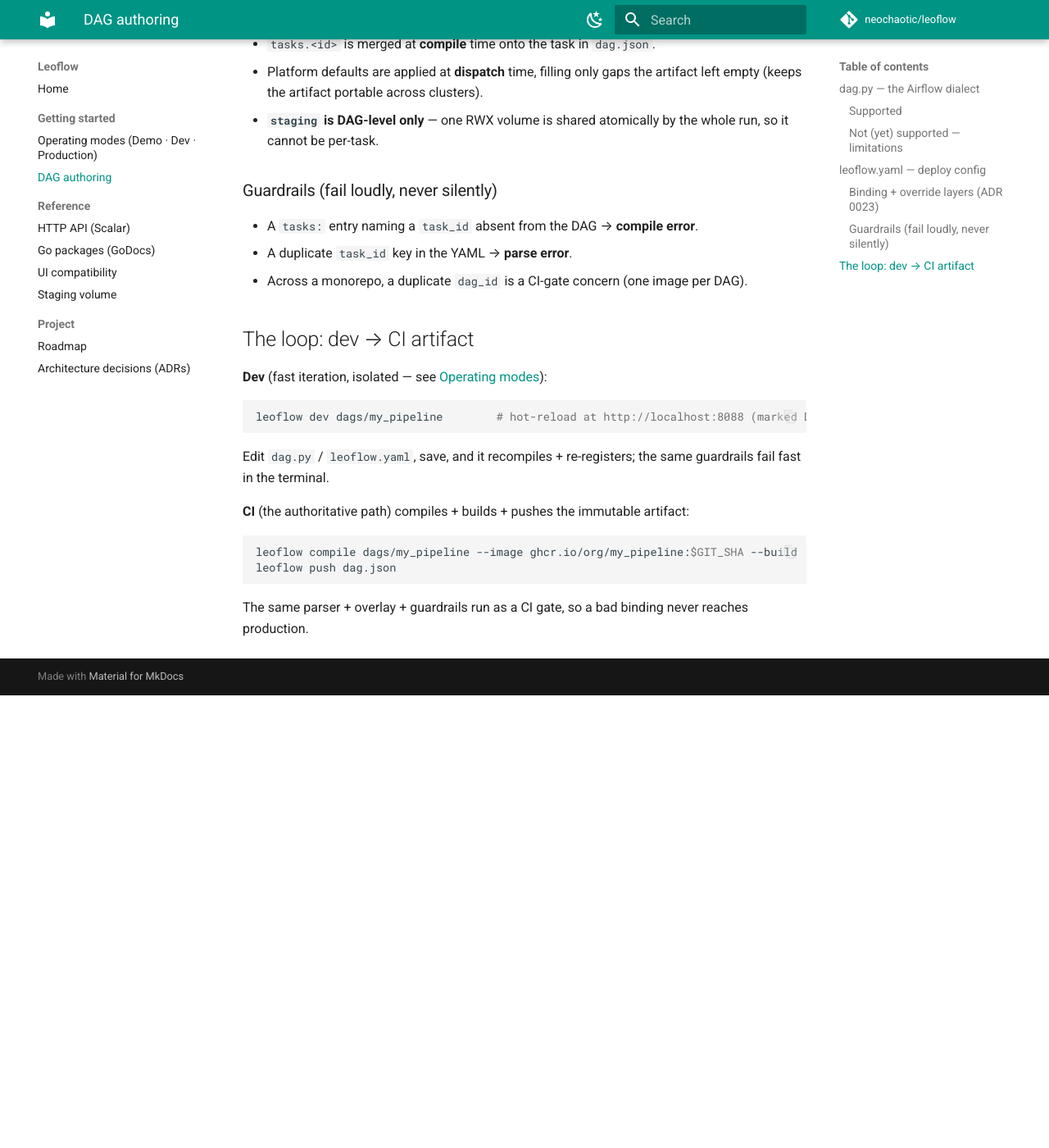
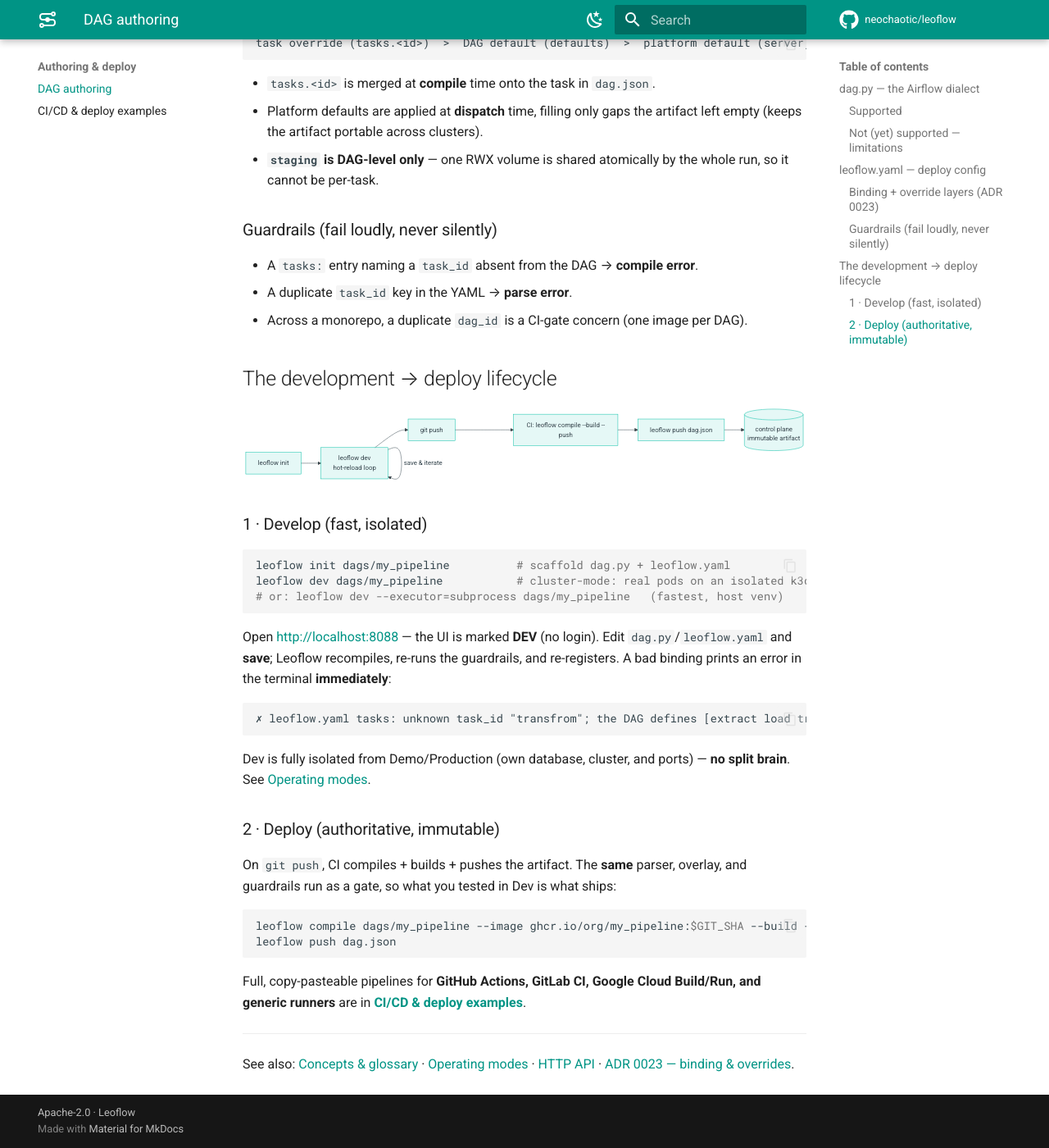
Before and after one commit to neochaotic/leoflow, an MkDocs documentation site: the page built from docs/dag-authoring.md, in a window 1280 px wide and 1400 px high, scrolled down 2068 px. Shown: the whole window at 82% size. Built offline with MkDocs 1.6.1 and Material for MkDocs 9.7.7, drawn with Linux system fonts in a browser that asks for light colours; comment, search, counter and statistics services are not loaded; before the commit the page ends 2916 px from its top, so only the background shows below that; some of the changed text lies outside the part shown.

Commit message:
docs: AAA site expansion — deploy examples, concepts, architecture, README
- deploy.md: CI/CD pipelines with tabbed examples (GitHub Actions, GitLab CI,
  Google Cloud Build/Run, generic) + the artifact lifecycle diagram.
- dag-authoring.md: detailed development → deploy lifecycle (mermaid, dev loop,
  live guardrail example) cross-linked to deploy/concepts/ADR 0023.
- concepts.md (domain glossary) + architecture.md (mermaid + stack + ADR links).
- mkdocs.yml: Material design upgrade (nav tabs, instant nav, content tabs,
  mermaid, code annotations) + ADRs and new pages in the nav.
- README: prominent Documentation section cross-referencing the Pages site + pages.

mkdocs build --strict passes (links + nav validated).

Co-Authored-By: Claude Opus 4.7 <noreply@anthropic.com>

````diff
--- a/docs/dag-authoring.md
+++ b/docs/dag-authoring.md
@@ -103,23 +103,51 @@ task override (tasks.<id>)  >  DAG default (defaults)  >  platform default (serv
 - A duplicate `task_id` key in the YAML → **parse error**.
 - Across a monorepo, a duplicate `dag_id` is a CI-gate concern (one image per DAG).
 
-## The loop: dev → CI artifact
+## The development → deploy lifecycle
 
-**Dev** (fast iteration, isolated — see [Operating modes](operating-modes.md)):
+```mermaid
+flowchart LR
+  I[leoflow init] --> D[leoflow dev<br/>hot-reload loop]
+  D -->|save & iterate| D
+  D --> G[git push]
+  G --> CI[CI: leoflow compile --build --push]
+  CI --> REG[leoflow push dag.json]
+  REG --> PROD[(control plane<br/>immutable artifact)]
+```
+
+### 1 · Develop (fast, isolated)
 
 ```bash
-leoflow dev dags/my_pipeline        # hot-reload at http://localhost:8088 (marked DEV)
+leoflow init dags/my_pipeline          # scaffold dag.py + leoflow.yaml
+leoflow dev dags/my_pipeline           # cluster-mode: real pods on an isolated k3d
+# or: leoflow dev --executor=subprocess dags/my_pipeline   (fastest, host venv)
 ```
 
-Edit `dag.py` / `leoflow.yaml`, save, and it recompiles + re-registers; the same
-guardrails fail fast in the terminal.
+Open <http://localhost:8088> — the UI is marked **DEV** (no login). Edit
+`dag.py`/`leoflow.yaml` and **save**; Leoflow recompiles, re-runs the guardrails,
+and re-registers. A bad binding prints an error in the terminal **immediately**:
 
-**CI** (the authoritative path) compiles + builds + pushes the immutable artifact:
+```text
+✗ leoflow.yaml tasks: unknown task_id "transfrom"; the DAG defines [extract load transform]
+```
+
+Dev is fully isolated from Demo/Production (own database, cluster, and ports) —
+**no split brain**. See [Operating modes](operating-modes.md).
+
+### 2 · Deploy (authoritative, immutable)
+
+On `git push`, CI compiles + builds + pushes the artifact. The **same** parser,
+overlay, and guardrails run as a gate, so what you tested in Dev is what ships:
 
 ```bash
-leoflow compile dags/my_pipeline --image ghcr.io/org/my_pipeline:$GIT_SHA --build
+leoflow compile dags/my_pipeline --image ghcr.io/org/my_pipeline:$GIT_SHA --build --push
 leoflow push dag.json
 ```
 
-The same parser + overlay + guardrails run as a CI gate, so a bad binding never
-reaches production.
+Full, copy-pasteable pipelines for **GitHub Actions, GitLab CI, Google Cloud
+Build/Run, and generic runners** are in **[CI/CD & deploy examples](deploy.md)**.
+
+---
+
+See also: [Concepts & glossary](concepts.md) · [Operating modes](operating-modes.md)
+· [HTTP API](api-reference.md) · [ADR 0023 — binding & overrides](adr/0023-dag-authoring-config-binding.md).
--- a/mkdocs.yml
+++ b/mkdocs.yml
@@ -3,47 +3,77 @@ site_description: GitOps-first, container-native workflow orchestrator (Airflow-
 site_url: https://neochaotic.github.io/leoflow/
 repo_url: https://github.com/neochaotic/leoflow
 repo_name: neochaotic/leoflow
+edit_uri: edit/main/docs/
 docs_dir: docs
+copyright: Apache-2.0 · Leoflow
 # Flat URLs keep relative asset paths (the Scalar spec) predictable under Pages.
 use_directory_urls: false
 
 theme:
   name: material
+  icon:
+    logo: material/transit-connection-variant
+    repo: fontawesome/brands/github
   palette:
-    - scheme: default
+    - media: "(prefers-color-scheme: light)"
+      scheme: default
       primary: teal
       accent: teal
       toggle: { icon: material/weather-night, name: Dark mode }
-    - scheme: slate
+    - media: "(prefers-color-scheme: dark)"
+      scheme: slate
       primary: teal
       accent: teal
       toggle: { icon: material/weather-sunny, name: Light mode }
   features:
+    - navigation.tabs
     - navigation.sections
+    - navigation.indexes
     - navigation.top
+    - navigation.tracking
+    - navigation.instant
+    - navigation.instant.progress
+    - toc.follow
     - content.code.copy
+    - content.code.annotate
+    - content.tabs.link
     - search.suggest
+    - search.highlight
 
-# Many docs (ADRs, reports) are intentionally not in the top nav; don't fail
-# --strict on them, but still catch broken links.
 validation:
-  nav:
-    omitted_files: ignore
-  links:
-    absolute_links: ignore
+  nav: { omitted_files: ignore }
+  links: { absolute_links: ignore }
 
 markdown_extensions:
   - admonition
+  - attr_list
+  - md_in_html
+  - def_list
   - tables
+  - footnotes
   - toc: { permalink: true }
-  - pymdownx.highlight
-  - pymdownx.superfences
+  - pymdownx.highlight: { anchor_linenums: true }
+  - pymdownx.inlinehilite
+  - pymdownx.details
+  - pymdownx.tabbed: { alternate_style: true }
+  - pymdownx.emoji:
+      emoji_index: !!python/name:material.extensions.emoji.twemoji
+      emoji_generator: !!python/name:material.extensions.emoji.to_svg
+  - pymdownx.superfences:
+      custom_fences:
+        - name: mermaid
+          class: mermaid
+          format: !!python/name:pymdownx.superfences.fence_code_format
 
 nav:
   - Home: index.md
-  - Getting started:
-      - Operating modes (Demo · Dev · Production): operating-modes.md
+  - Get started:
+      - Operating modes: operating-modes.md
+      - Concepts & glossary: concepts.md
+      - Architecture: architecture.md
+  - Authoring & deploy:
       - DAG authoring: dag-authoring.md
+      - CI/CD & deploy examples: deploy.md
   - Reference:
       - HTTP API (Scalar): api-reference.md
       - Go packages (GoDocs): go-api.md
@@ -51,4 +81,10 @@ nav:
       - Staging volume: staging-volume.md
   - Project:
       - Roadmap: roadmap-to-release.md
-      - Architecture decisions (ADRs): adr/0023-dag-authoring-config-binding.md
+      - "ADR 0001 · Why Leoflow": adr/0001-why-leoflow.md
+      - "ADR 0002 · Pod-per-task": adr/0002-pod-per-task.md
+      - "ADR 0003 · DAG-as-image": adr/0003-dag-as-image.md
+      - "ADR 0011 · Strict TDD": adr/0011-tdd-strict.md
+      - "ADR 0021 · Variables/Connections": adr/0021-exposing-variables-connections-to-pods.md
+      - "ADR 0022 · Staging volume": adr/0022-ephemeral-per-run-staging-volume.md
+      - "ADR 0023 · DAG authoring binding": adr/0023-dag-authoring-config-binding.md
````
Also changed, not shown: README.md (+14 -0 lines), docs/architecture.md (added, +36 -0 lines), docs/concepts.md (added, +23 -0 lines), docs/deploy.md (added, +118 -0 lines).
